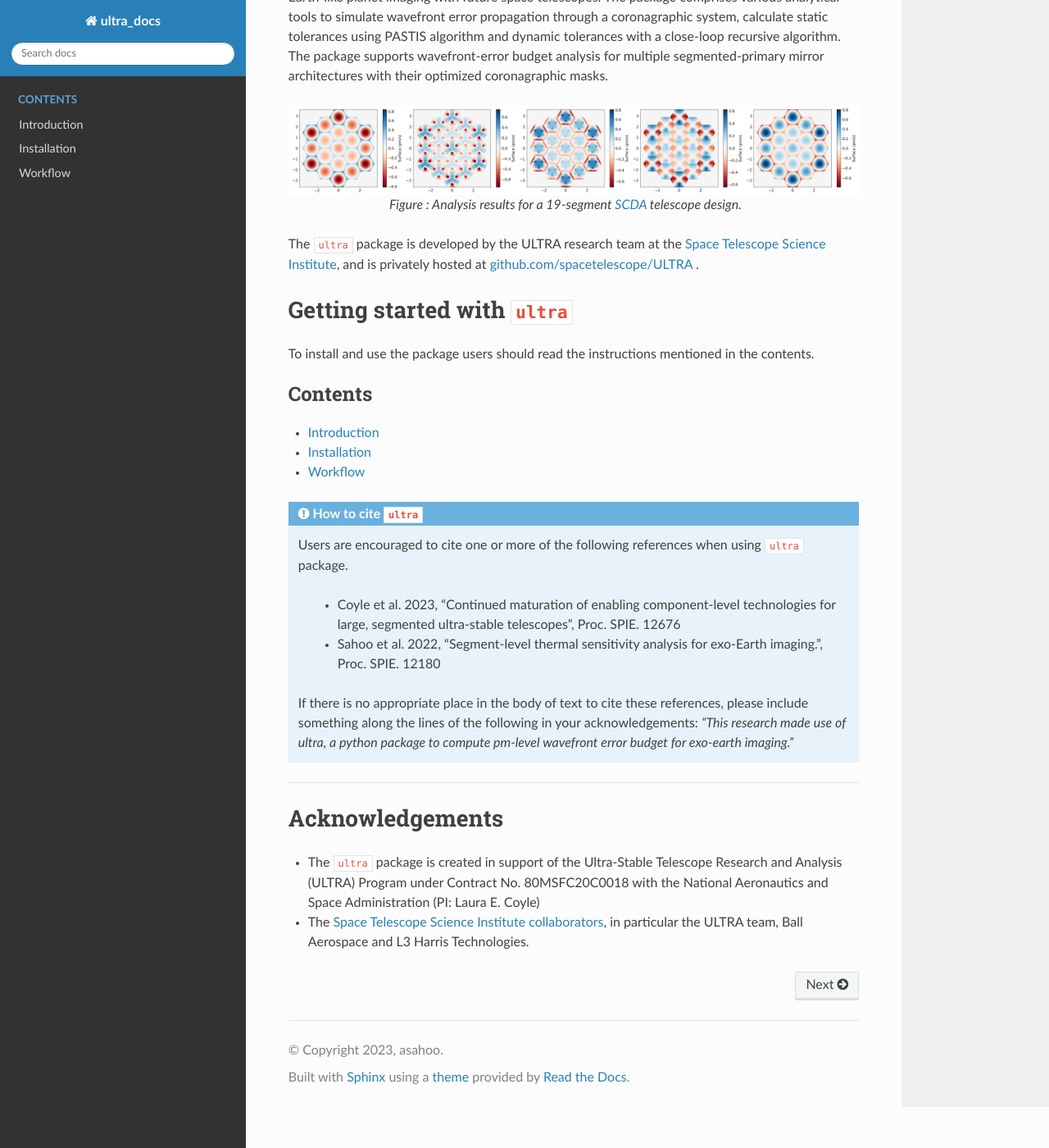
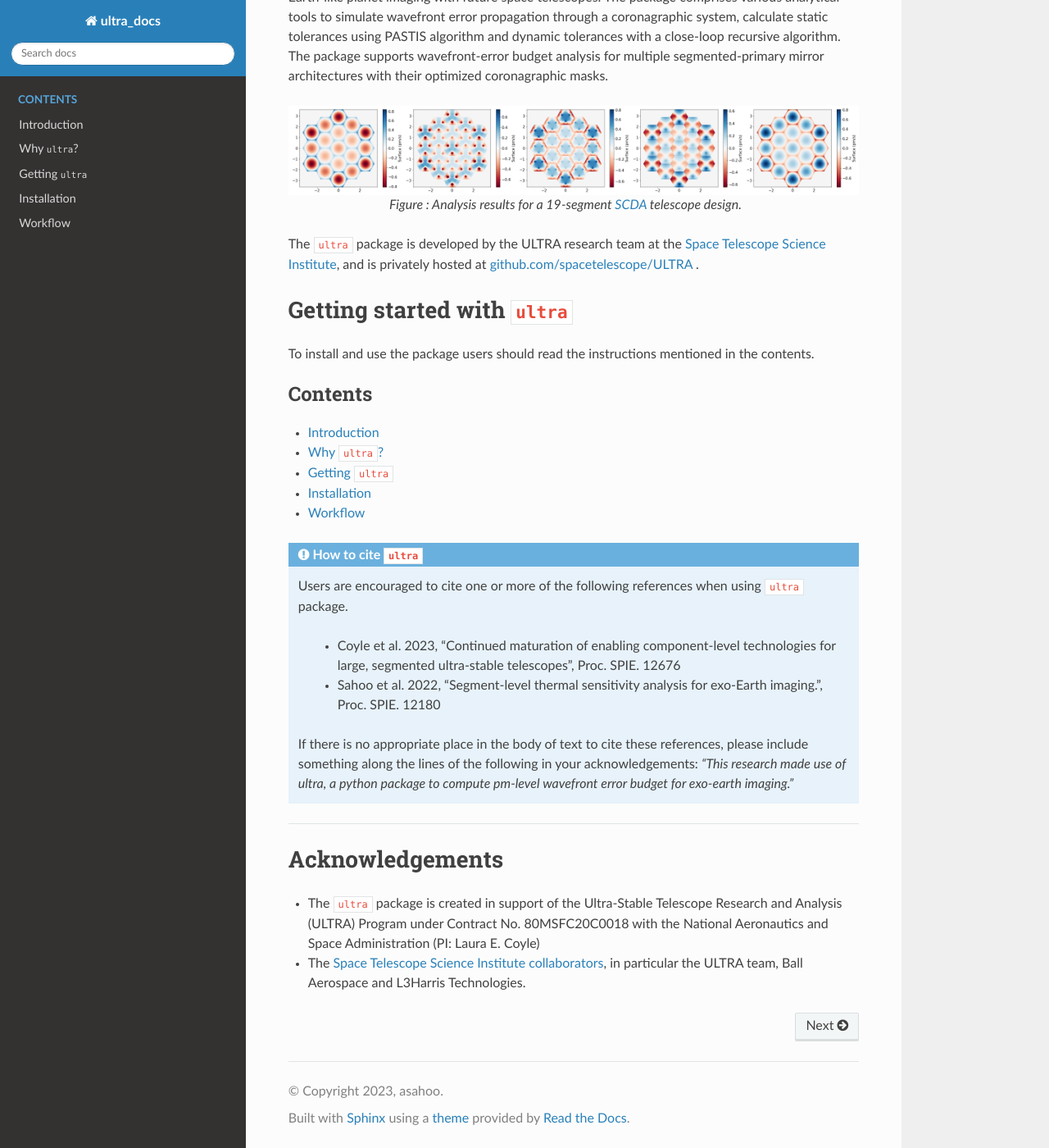
Before and after one commit to asahooexo/ultra_docs, a Sphinx documentation site: the page built from source/index.rst, in a window 1280 px wide and 1400 px high, scrolled down 266 px. Shown: the whole window at 82% size. Built offline with Sphinx 7.4.7 and the Read the Docs theme 2.0.0, drawn with Linux system fonts in a browser that asks for light colours.

```diff
--- a/source/index.rst
+++ b/source/index.rst
@@ -51,4 +51,4 @@ Acknowledgements
 
 - The ``ultra`` package is created in support of the Ultra-Stable Telescope Research and Analysis (ULTRA) Program under Contract No. 80MSFC20C0018 with the National Aeronautics and Space Administration (PI: Laura E. Coyle)
 
-- The `Space Telescope Science Institute collaborators <https://www.stsci.edu/>`_, in particular the ULTRA team, Ball Aerospace and L3 Harris Technologies.
+- The `Space Telescope Science Institute collaborators <https://www.stsci.edu/>`_, in particular the ULTRA team, Ball Aerospace and L3Harris Technologies.
```
Also changed, not shown: source/introduction.rst (+12 -12 lines).
